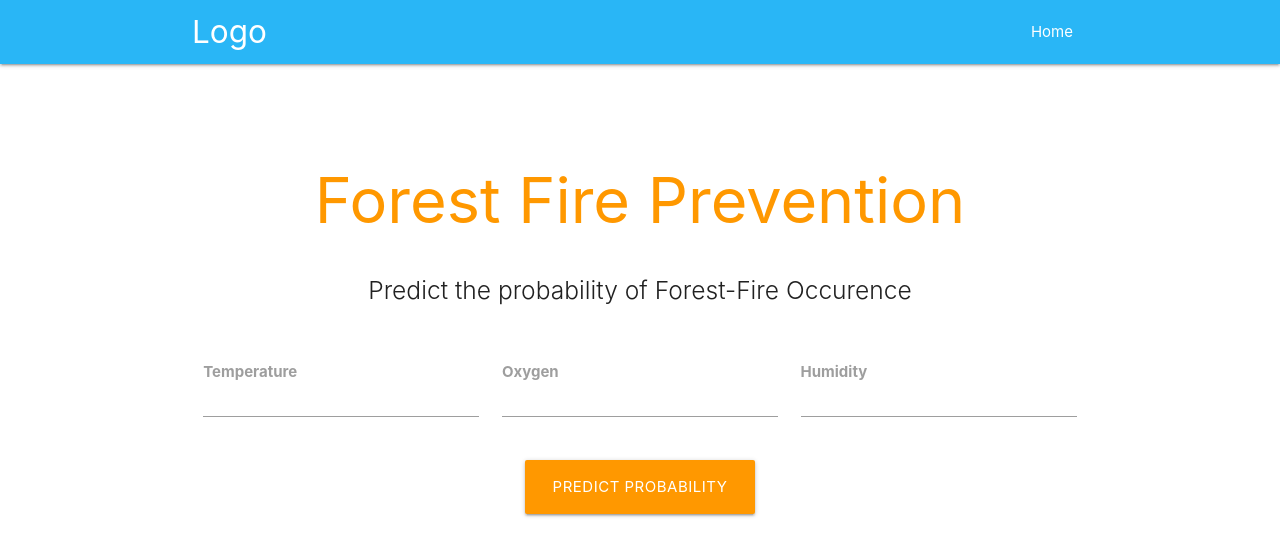
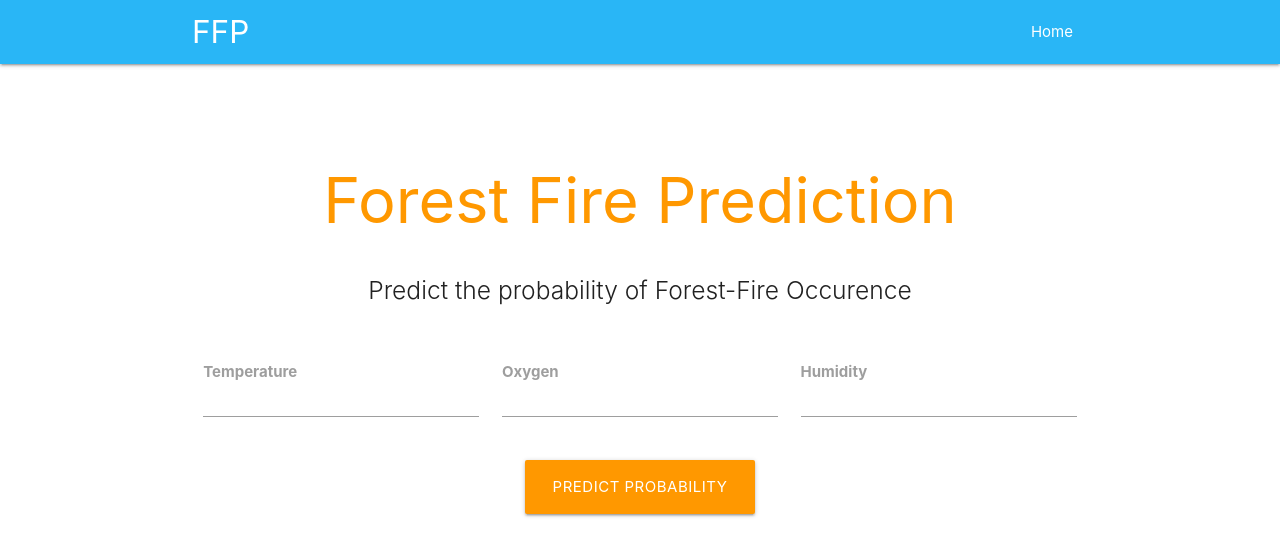
Before and after one commit to AnukulSri/Forest-fire-prediction, a Flask app: page / in a window 1280 px wide. Shown: the top 533 px of the page. Run offline with Flask 3, Linux system fonts and the light colour scheme; parts of the project's set-up code (start-up, migrations or seed data) failed here and were passed over; some libraries are stand-ins or nearby versions.

Commit message:
Update forest.html

```diff
--- a/templates/forest.html
+++ b/templates/forest.html
@@ -14,7 +14,7 @@
 
 <body>
   <nav class="light-blue lighten-1" role="navigation">
-    <div class="nav-wrapper container"><a id="logo-container" href="#" class="brand-logo">Logo</a>
+    <div class="nav-wrapper container"><a id="logo-container" href="#" class="brand-logo">FFP</a>
       <ul class="right hide-on-med-and-down">
         <li><a href="#">Home</a></li>
       </ul>
@@ -30,7 +30,7 @@
   <div class="section no-pad-bot" id="index-banner">
     <div class="container">
       <br><br>
-      <h1 class="header center orange-text">Forest Fire Prevention</h1>
+      <h1 class="header center orange-text">Forest Fire Prediction</h1>
       <div class="row center">
         <h5 class="header col s12 light">Predict the probability of Forest-Fire Occurence
           <br>
```
